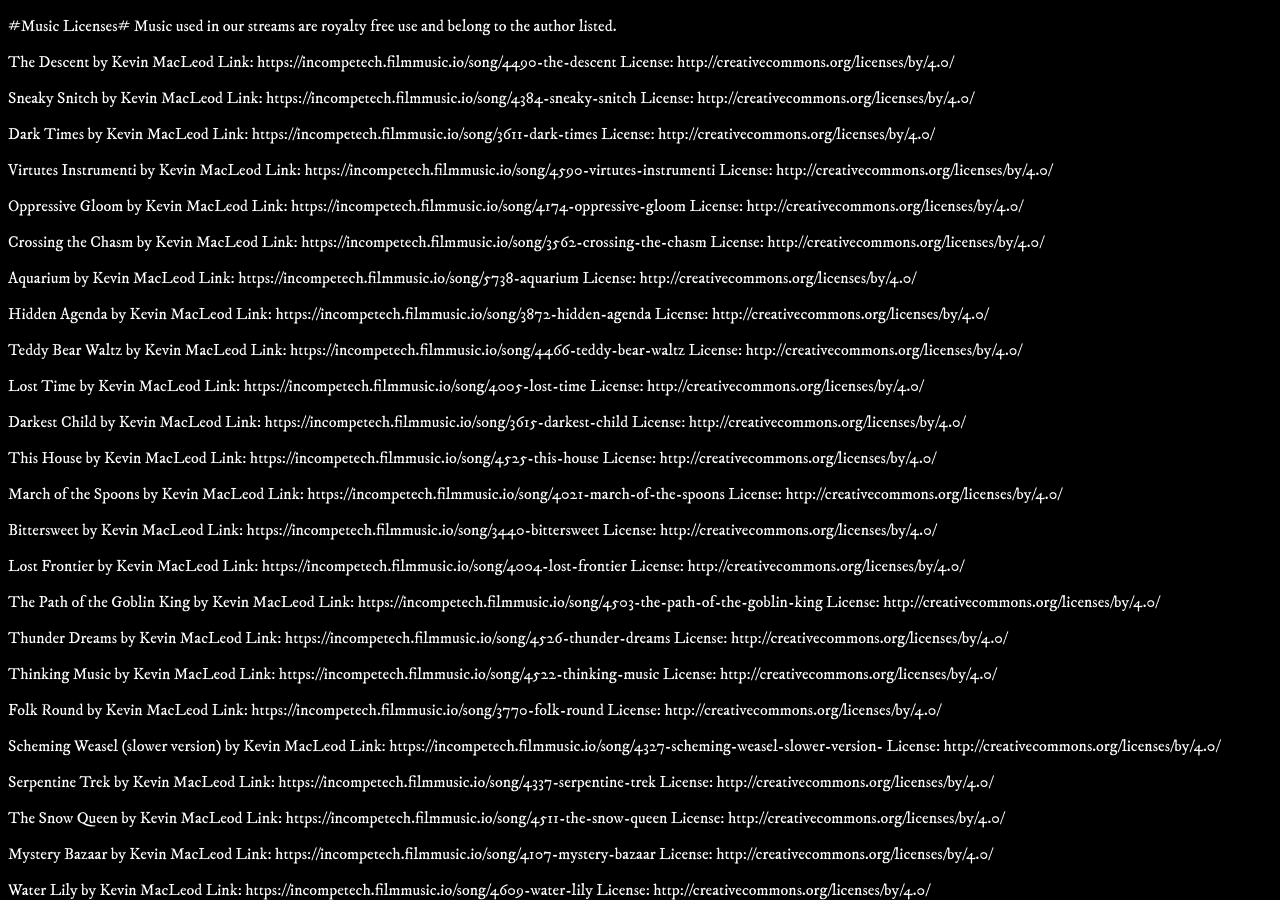
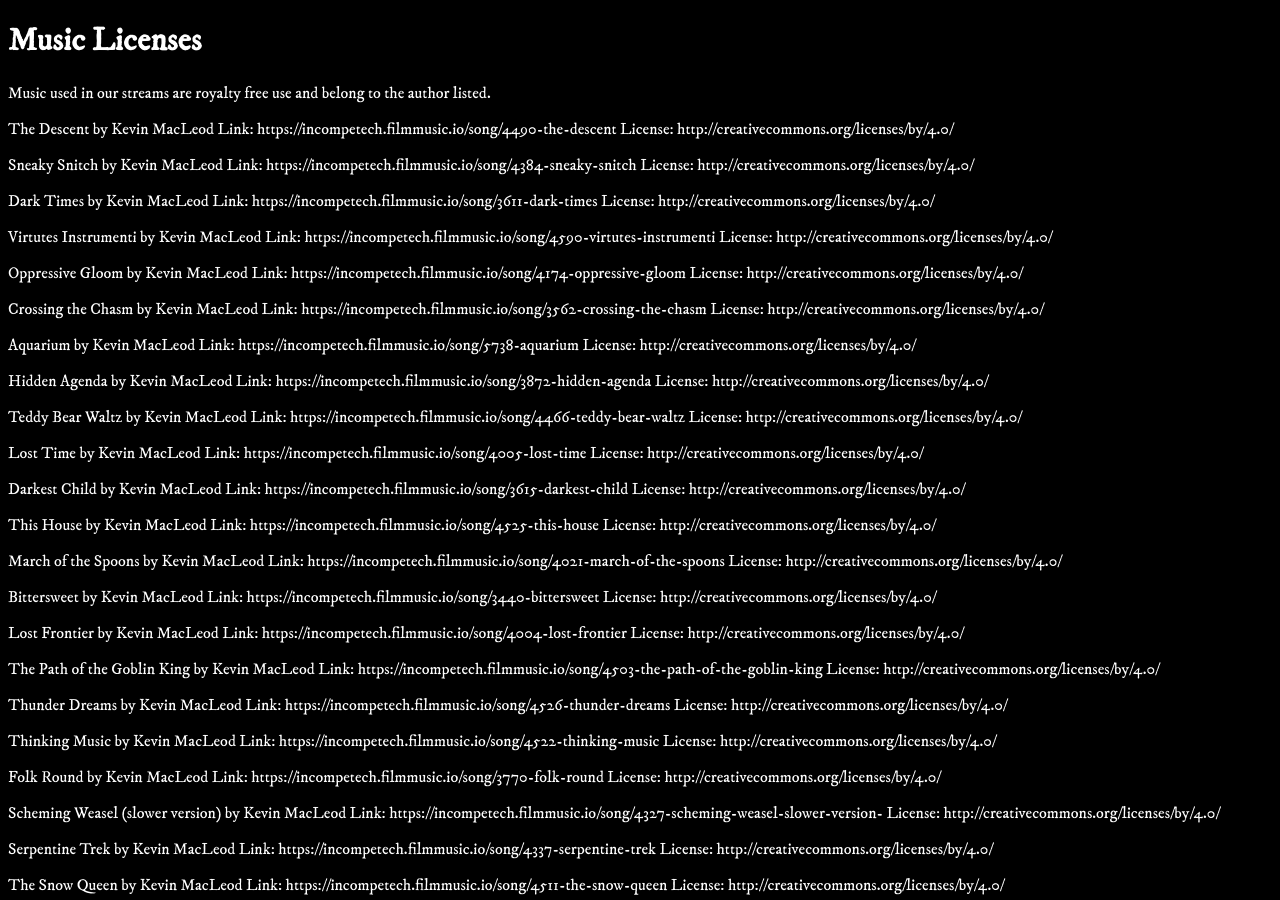
Before and after one commit to JaredSartin/here-be-dragons-dnd, a Jekyll site: the page built from music.md, in a window 1280 px wide and 900 px high. Built offline with Jekyll 4.4.1, drawn with Linux system fonts in a browser that asks for light colours; our own code applies the rules of GitHub Pages for plain Markdown files.

```diff
--- a/music.md
+++ b/music.md
@@ -1,4 +1,4 @@
-#Music Licenses#
+# Music Licenses
 Music used in our streams are royalty free use and belong to the author listed.
 
 The Descent by Kevin MacLeod
```
